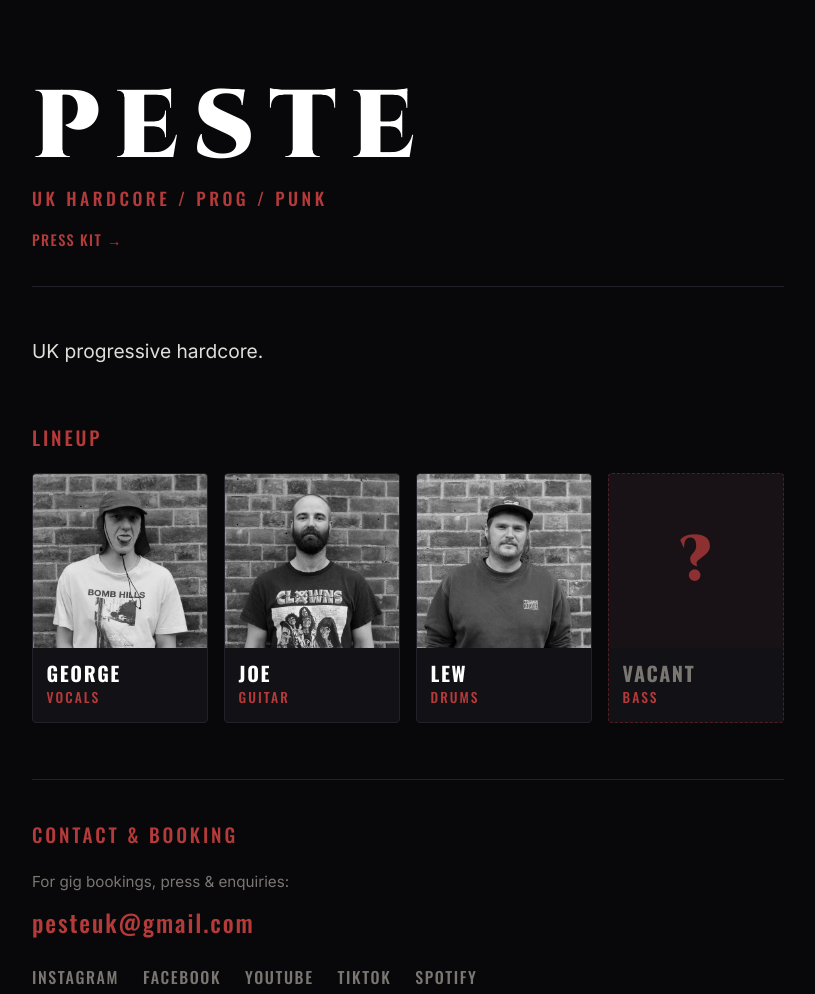
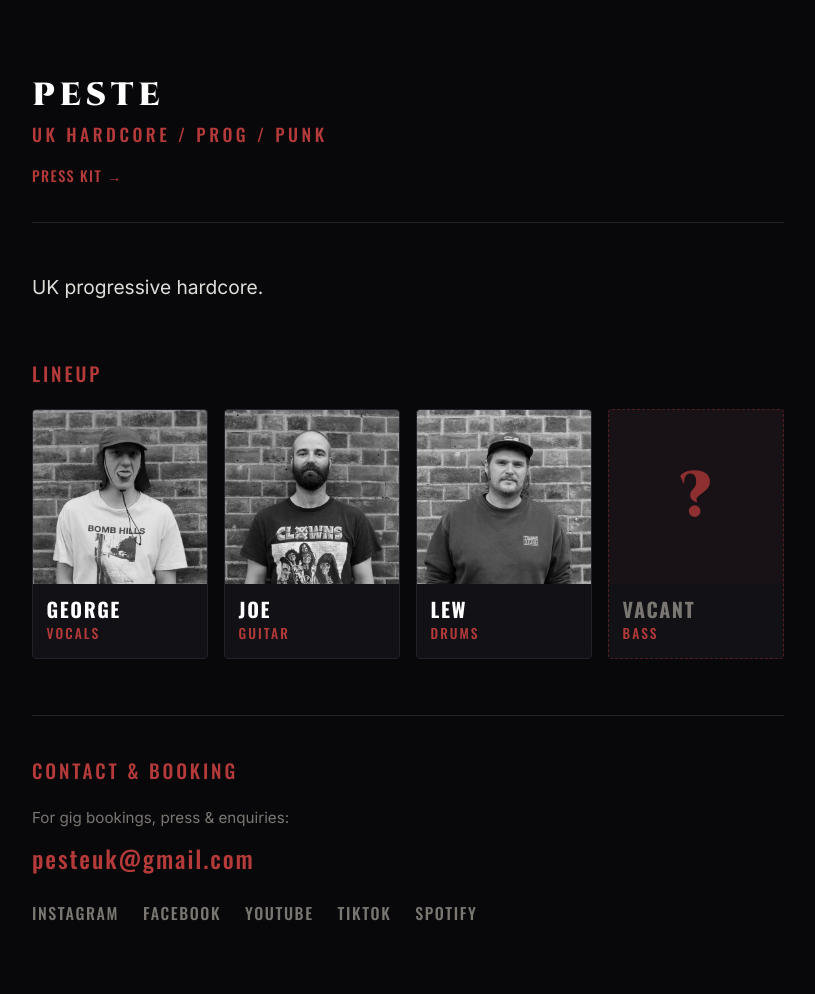
Before and after one commit to joereynolds/peste.uk, a plain HTML site: page index.html in a window 1280 px wide. Shown: the whole page, without its empty margins (232-1047 px from the left). Drawn offline with nearby package versions, Linux system fonts and the light colour scheme.

Commit message:
Sort overflow

```diff
--- a/style.css
+++ b/style.css
@@ -57,7 +57,6 @@ body {
 
 .brand-title {
   font-family: var(--font-heading);
-  font-size: clamp(3rem, 10vw, 6rem);
   font-weight: 900;
   letter-spacing: 0.15em;
   color: #fff;
```
